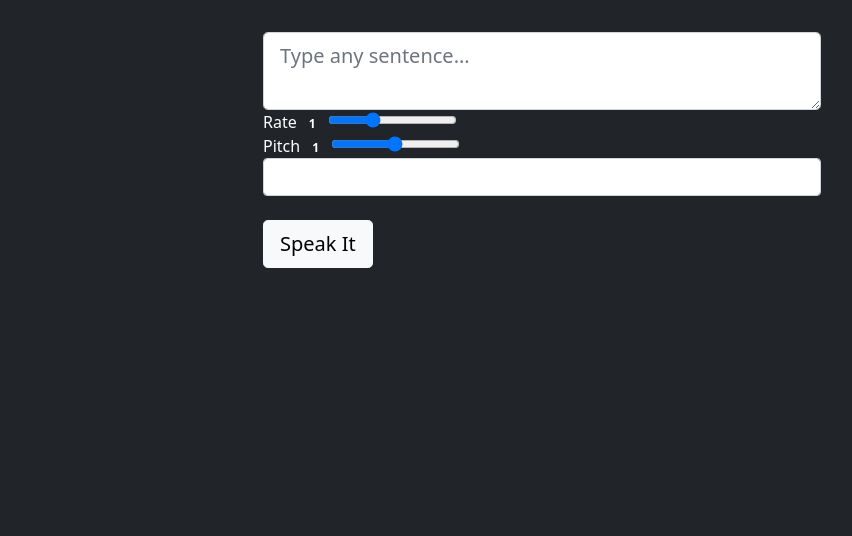
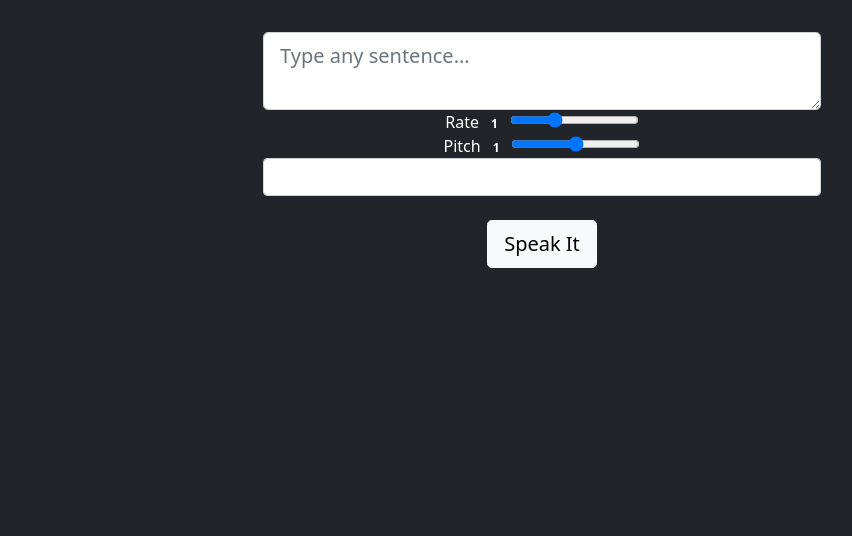
Before and after one commit to Sundze7/Text-Reader, a plain HTML site: page index.html in a window 1280 px wide. Shown: the part 264-800 px from the top of the page, without its empty margins (98-950 px from the left). Drawn offline with Linux system fonts and the light colour scheme.

Commit message:
Update index.html

```diff
--- a/index.html
+++ b/index.html
@@ -8,7 +8,7 @@
     <title>Text-Speach-Converter</title>
 </head>
 <body class="bg-dark text-white">
-    <div class="container text center">
+    <div class="container text-center">
         <img src="img/logo.jpg" alt="" class="m-5" width="200px" height="200px">
         <div class="col-md-6 mx-auto">
             <form >
```
